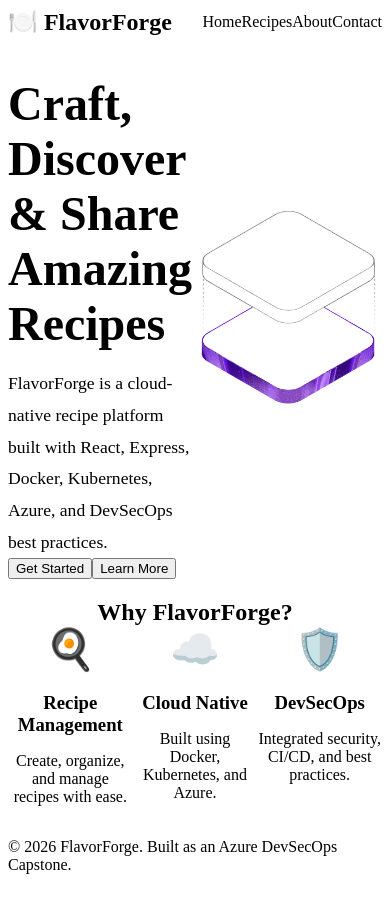
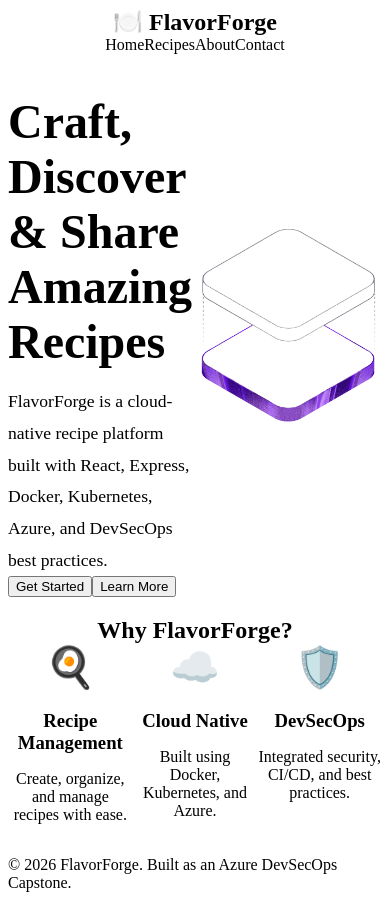
Before and after one commit to bymalathi/flavorforge-azure-devsecops-capstone, a React app in the folder frontend/: page / in a window 390 px wide. Built offline with nearby package versions, Linux system fonts and the light colour scheme; the HTML template or start-up script is replaced by a standard one.

Commit message:
feat(frontend): add responsive navigation layout

```diff
--- a/frontend/src/components/Header/Header.css
+++ b/frontend/src/components/Header/Header.css
@@ -34,3 +34,20 @@
 .nav-links a:hover {
   color: var(--color-primary);
 }
+
+@media (max-width: 768px) {
+  nav {
+    flex-direction: column;
+    gap: var(--spacing-md);
+  }
+
+  .nav-links {
+    flex-wrap: wrap;
+    justify-content: center;
+    gap: var(--spacing-md);
+  }
+
+  .logo {
+    text-align: center;
+  }
+}
```
